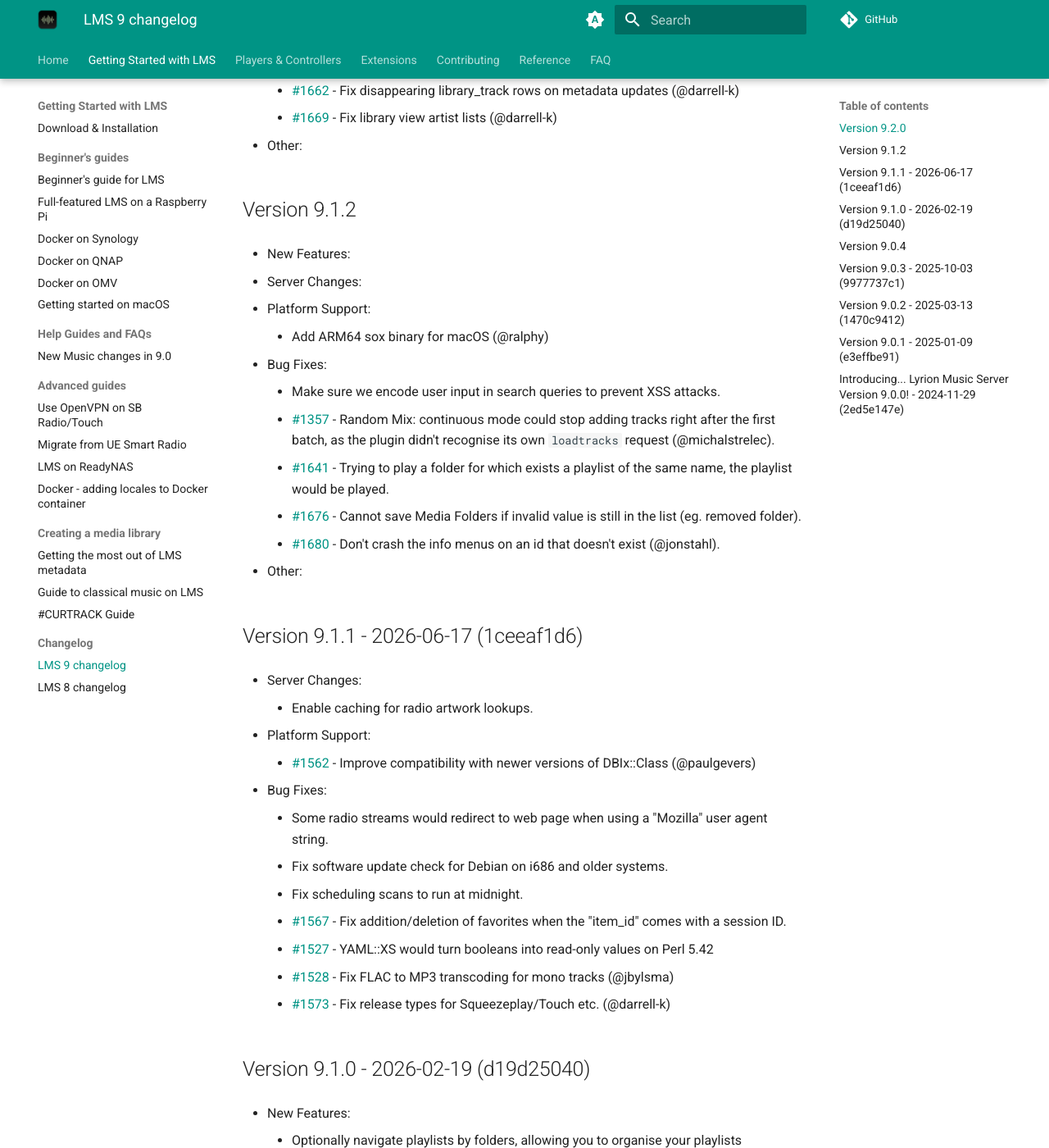
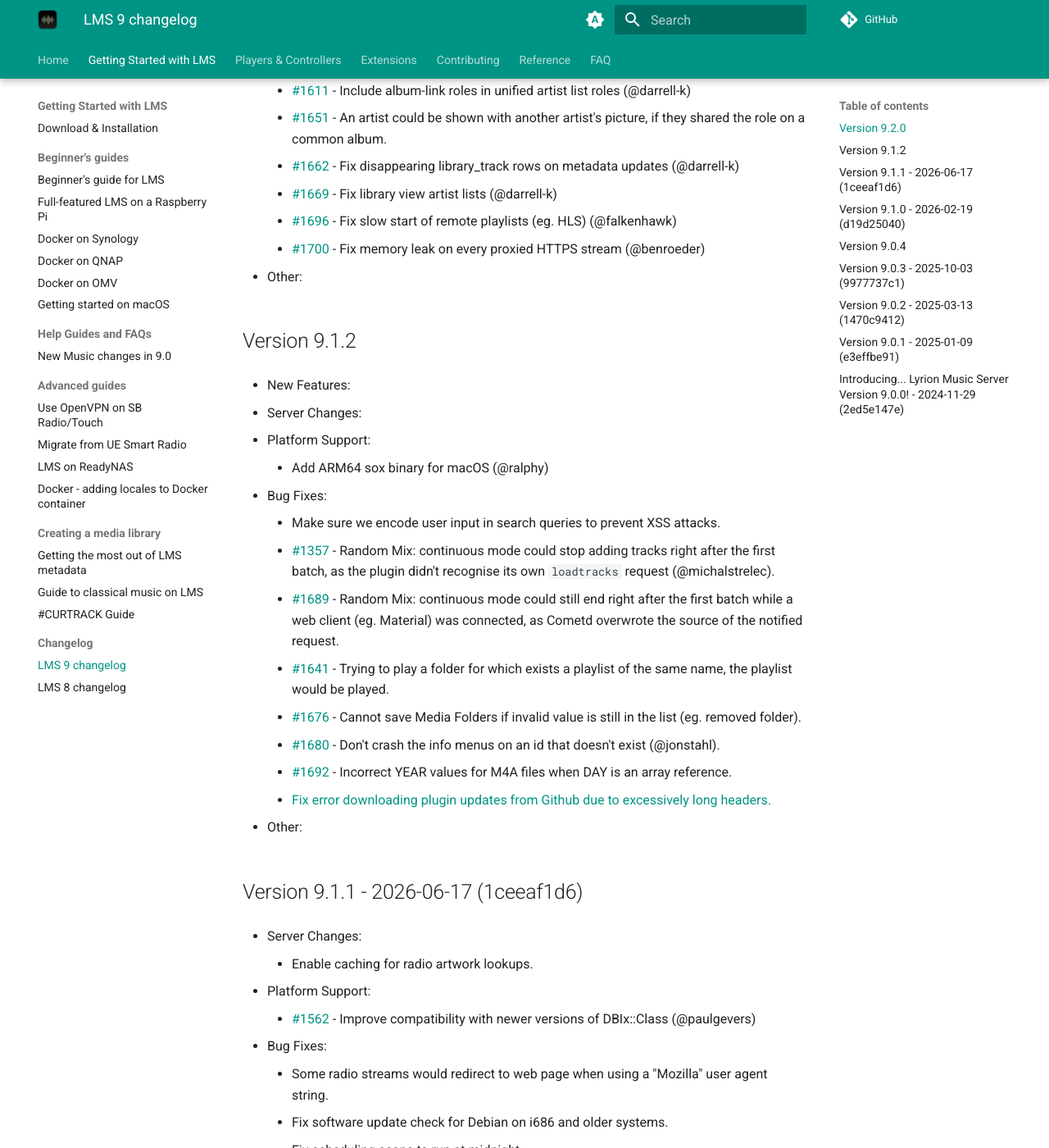
Before and after one commit to LMS-Community/lms-community.github.io, an MkDocs documentation site: the page built from docs/getting-started/changelog-lms9.md, in a window 1280 px wide and 1400 px high, scrolled down 2707 px. Shown: the whole window at 82% size. Built offline with MkDocs 1.6.1 and Material for MkDocs 9.7.7, drawn with Linux system fonts in a browser that asks for light colours; a script that is not in the unit is left out; plug-ins that fetch from the network failed and are left out; comment, search, counter and statistics services are not loaded; some of the changed text lies outside the part shown.

Commit message:
Update external data sources

```diff
--- a/docs/getting-started/changelog-lms9.md
+++ b/docs/getting-started/changelog-lms9.md
@@ -8,6 +8,7 @@
 	- Implement a WebSocket client in the Default skin, allowing for real-time status change pushes from the server to the web browser.
 	- Allow plugins to provide custom fonts to be used when rendering non-latin text on ip3k based players.
 	- Added Catalan translation - thanks @rroset!
+	- Improved Norwegian (Bokmål) translation, add support for Nynorsk - thanks @LarsSimonsen!
 	- [#1679](https://github.com/LMS-Community/slimserver/pull/1679) \- CLI: the `alarms` query returns `usesdefaultvolume` (1 when an alarm follows the player's default alarm volume), and `alarm add|update` accept `usedefaultvolume:1` to return an alarm to it - so clients can show and reset an alarm's own volume (@michalstrelec)
 	- [#1286](https://github.com/LMS-Community/slimserver/issues/1286) \- Display album cover for AudioAddict stations (inspired by some work by @mcduman)
 	- [#1541](https://github.com/LMS-Community/slimserver/pull/1541) \- Add per-player timezone support: players can now display date and time, and fire alarms, in their own timezone rather than the server's. (@boudekerk)
@@ -39,7 +40,8 @@
 - Platform Support:
 
 	- Improve SSL support for Windows and macOS builds, updating Mozilla::CA to the latest version.
-	- Update Audio::Scan module to version 1.13 (Windows, macOS, Linux Perl 5.32 x86\_64, 5.36 x86\_64/aarch64, 5.40 x86\_64) (@ralphy, @arigit, @cheesestraws)
+	- Update Audio::Scan module to version 1.13 (macOS, Linux Perl 5.32 x86\_64, 5.36 x86\_64/aarch64, 5.40 x86\_64) (@ralphy, @arigit, @cheesestraws)
+	- Update Audio::Scan module to version 1.14 (Windows) (@ralphy)
 	- RPM packages cleanup to better integrate with system standards (@mavit)
 	- Removed unused Mac/Windows code from the auto-rescan process (@mavit)
 	- [#106](https://github.com/LMS-Community/slimserver-platforms/pull/106) \- Removal of SYSV Init support and better systemd support in the RPM package for Red Hat/SUSE (@JohanSaaw, @mavit)
@@ -67,6 +69,8 @@
 	- [#1651](https://github.com/LMS-Community/slimserver/pull/1651) \- An artist could be shown with another artist's picture, if they shared the role on a common album.
 	- [#1662](https://github.com/LMS-Community/slimserver/pull/1662) \- Fix disappearing library\_track rows on metadata updates (@darrell-k)
 	- [#1669](https://github.com/LMS-Community/slimserver/pull/1669) \- Fix library view artist lists (@darrell-k)
+	- [#1696](https://github.com/LMS-Community/slimserver/pull/1696) \- Fix slow start of remote playlists (eg. HLS) (@falkenhawk)
+	- [#1700](https://github.com/LMS-Community/slimserver/pull/1700) \- Fix memory leak on every proxied HTTPS stream (@benroeder)
 
 - Other:
 
@@ -84,9 +88,12 @@
 
 	- Make sure we encode user input in search queries to prevent XSS attacks.
 	- [#1357](https://github.com/LMS-Community/slimserver/issues/1357) \- Random Mix: continuous mode could stop adding tracks right after the first batch, as the plugin didn't recognise its own `loadtracks` request (@michalstrelec).
+	- [#1689](https://github.com/LMS-Community/slimserver/pull/1689) \- Random Mix: continuous mode could still end right after the first batch while a web client (eg. Material) was connected, as Cometd overwrote the source of the notified request.
 	- [#1641](https://github.com/LMS-Community/slimserver/issues/1641) \- Trying to play a folder for which exists a playlist of the same name, the playlist would be played.
 	- [#1676](https://github.com/LMS-Community/slimserver/issues/1676) \- Cannot save Media Folders if invalid value is still in the list (eg. removed folder).
 	- [#1680](https://github.com/LMS-Community/slimserver/pull/1680) \- Don't crash the info menus on an id that doesn't exist (@jonstahl).
+	- [#1692](https://github.com/LMS-Community/slimserver/issues/1692) \- Incorrect YEAR values for M4A files when DAY is an array reference.
+	- [Fix error downloading plugin updates from Github due to excessively long headers.](https://forums.lyrion.org/forum/user-forums/logitech-media-server/1839647-error-downloading-plugin-updates)
 
 - Other:
 
```
Also changed, not shown: docs/contributing/strings-coverage.json (+1 -1 lines).
